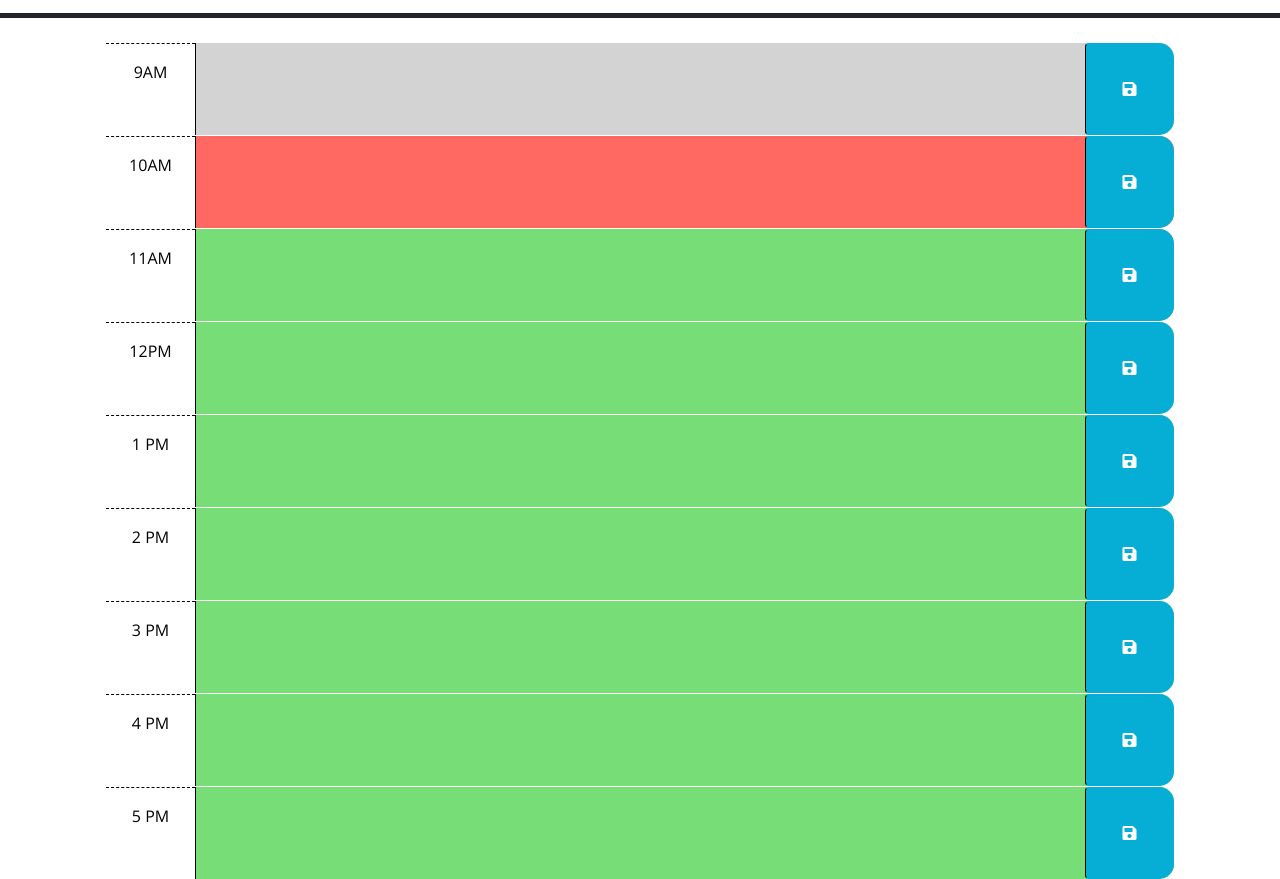
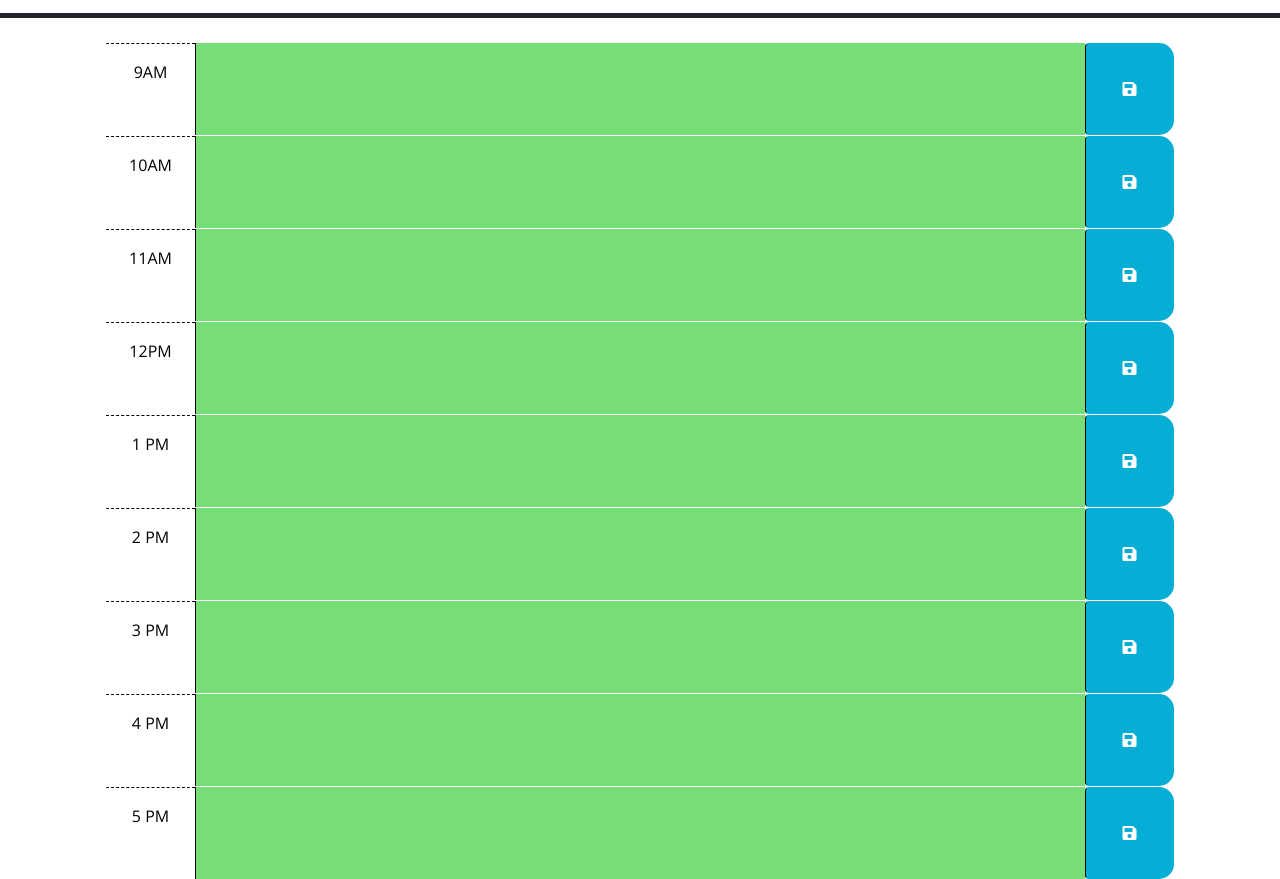
Before and after one commit to M-Dickerson/work-day, a plain HTML site: page index.html in a window 1280 px wide. Shown: the part 260-1139 px from the top of the page. Drawn offline with nearby package versions, Linux system fonts and the light colour scheme.

Commit message:
got some color to be added to the page

```diff
--- a/index.html
+++ b/index.html
@@ -53,7 +53,7 @@
         -->
 
       <!-- Example of a past time block. The "past" class adds a gray background color. -->
-      <div id="hour-9" class="row time-block past">
+      <div id="hour-9" class="row time-block">
         <div class="col-2 col-md-1 hour text-center py-3">9AM</div>
         <textarea class="col-8 col-md-10 description" rows="3"> </textarea>
         <button class="btn saveBtn col-2 col-md-1" aria-label="save">
@@ -62,7 +62,7 @@
       </div>
 
       <!-- Example of a a present time block. The "present" class adds a red background color. -->
-      <div id="hour-10" class="row time-block present">
+      <div id="hour-10" class="row time-block">
         <div class="col-2 col-md-1 hour text-center py-3">10AM</div>
         <textarea class="col-8 col-md-10 description" rows="3"> </textarea>
         <button class="btn saveBtn col-2 col-md-1" aria-label="save">
@@ -71,7 +71,7 @@
       </div>
 
       <!-- Example of a future time block. The "future" class adds a green background color. -->
-      <div id="hour-11" class="row time-block future">
+      <div id="hour-11" class="row time-block">
         <div class="col-2 col-md-1 hour text-center py-3">11AM</div>
         <textarea class="col-8 col-md-10 description" rows="3"> </textarea>
         <button class="btn saveBtn col-2 col-md-1" aria-label="save">
@@ -79,7 +79,7 @@
         </button>
       </div>
 
-      <div id="hour-12" class="row time-block future">
+      <div id="hour-12" class="row time-block">
         <div class="col-2 col-md-1 hour text-center py-3">12PM</div>
         <textarea class="col-8 col-md-10 description" rows="3"> </textarea>
         <button class="btn saveBtn col-2 col-md-1" aria-label="save">
@@ -87,7 +87,7 @@
         </button>
       </div>
 
-      <div id="hour-1" class="row time-block future">
+      <div id="hour-1" class="row time-block">
         <div class="col-2 col-md-1 hour text-center py-3">1 PM</div>
         <textarea class="col-8 col-md-10 description" rows="3"> </textarea>
         <button class="btn saveBtn col-2 col-md-1" aria-label="save">
@@ -95,7 +95,7 @@
         </button>
       </div>
 
-      <div id="hour-2" class="row time-block future">
+      <div id="hour-2" class="row time-block">
         <div class="col-2 col-md-1 hour text-center py-3">2 PM</div>
         <textarea class="col-8 col-md-10 description" rows="3"> </textarea>
         <button class="btn saveBtn col-2 col-md-1" aria-label="save">
@@ -103,7 +103,7 @@
         </button>
       </div>
 
-      <div id="hour-3" class="row time-block future">
+      <div id="hour-3" class="row time-block">
         <div class="col-2 col-md-1 hour text-center py-3">3 PM</div>
         <textarea class="col-8 col-md-10 description" rows="3"> </textarea>
         <button class="btn saveBtn col-2 col-md-1" aria-label="save">
@@ -111,7 +111,7 @@
         </button>
       </div>
 
-      <div id="hour-4" class="row time-block future">
+      <div id="hour-4" class="row time-block">
         <div class="col-2 col-md-1 hour text-center py-3">4 PM</div>
         <textarea class="col-8 col-md-10 description" rows="3"> </textarea>
         <button class="btn saveBtn col-2 col-md-1" aria-label="save">
@@ -119,7 +119,7 @@
         </button>
       </div>
 
-      <div id="hour-5" class="row time-block future">
+      <div id="hour-5" class="row time-block">
         <div class="col-2 col-md-1 hour text-center py-3">5 PM</div>
         <textarea class="col-8 col-md-10 description" rows="3"> </textarea>
         <button class="btn saveBtn col-2 col-md-1" aria-label="save">
--- a/script.js
+++ b/script.js
@@ -6,7 +6,7 @@ $(function () {
   var saveButton = $('.saveBtn');
 
   saveButton.on('click', function () {
-    var textEl = $(this).siblings('.description').val();
+    var textEl = $(this).parent().children('.description').val();
     var timeEl = $(this).parent().attr('id');
     localStorage.setItem(textEl, timeEl);
   })
@@ -16,6 +16,21 @@ $(function () {
   // past, present, and future classes? How can Day.js be used to get the
   // current hour in 24-hour time?
   //
+  var currentTime = parseInt(dayjs().format('H'));
+  var hourSection = $('.hour');
+  var text = $('.description');
+
+  for (var i = 0; i < hourSection.length; i++) {
+    var hourBlock = parseInt($(this).attr('id'));
+
+    if (hourBlock < currentTime) {
+      $(text[i]).addClass('past');
+    } else if (hourBlock === currentTime) {
+      $(text[i]).addClass('current');
+    } else {
+      $(text[i]).addClass('future');
+    }
+  }
   // TODO: Add code to get any user input that was saved in localStorage and set
   // the values of the corresponding textarea elements. HINT: How can the id
   // attribute of each time-block be used to do this?
```
